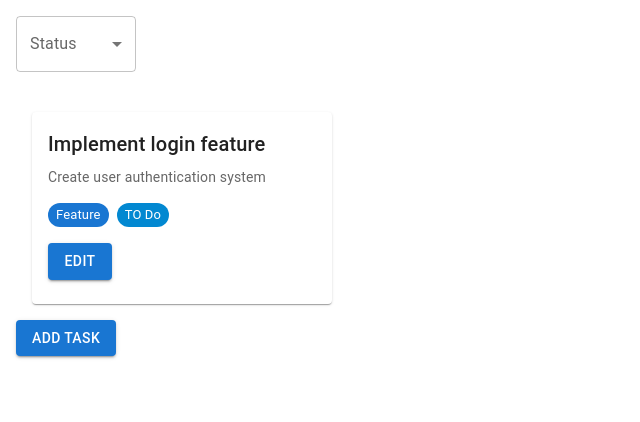
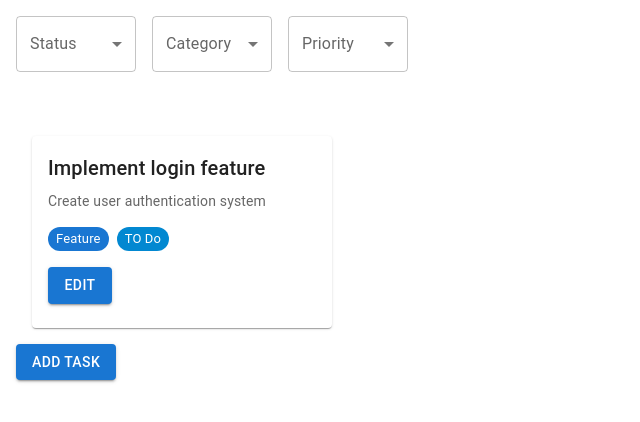
Before and after one commit to mcalexandretion/task-manager, a React (Vite) app: page / in a window 1280 px wide. Shown: the top 422 px of the page, without its empty margins (0-640 px from the left). Built offline with nearby package versions, Linux system fonts and the light colour scheme.

Commit message:
feat: add priority and category filters

```diff
--- a/src/components/TaskList.tsx
+++ b/src/components/TaskList.tsx
@@ -3,7 +3,7 @@ import { TaskContext } from '../context/TaskContext';
 import { TaskItem } from './TaskItem';
 import { Grid, FormControl, InputLabel, Select, MenuItem, Box, Button } from '@mui/material';
 import type { Task } from '../types/task';
-import {TaskStatus } from '../types/task';
+import {TaskStatus, TaskCategory, TaskPriority } from '../types/task';
 
 export const TaskList = () => {
   const taskContext = useContext(TaskContext);
@@ -19,6 +19,7 @@ export const TaskList = () => {
   return (
     <Box sx={{ p: 2 }}>
       <Box sx={{ display: 'flex', gap: 2, mb: 3, flexWrap: 'wrap' }}>
+        <Box sx={{ display: 'flex', gap: 2, mb: 3, flexWrap: 'wrap' }}>
   <FormControl sx={{ minWidth: 120 }}>
     <InputLabel>Status</InputLabel>
     <Select
@@ -31,7 +32,31 @@ export const TaskList = () => {
       ))}
     </Select>
   </FormControl>
-        {/* Можно добавить аналогичные селекторы для category и priority */}
+  <FormControl sx={{ minWidth: 120 }}>
+    <InputLabel>Category</InputLabel>
+    <Select
+      value={filters.category || ''}
+      onChange={(e) => setFilters({ ...filters, category: e.target.value as TaskCategory })}
+    >
+      <MenuItem value="">All</MenuItem>
+      {Object.values(TaskCategory).map(category => (
+        <MenuItem key={category} value={category}>{category}</MenuItem>
+      ))}
+    </Select>
+  </FormControl>
+  <FormControl sx={{ minWidth: 120 }}>
+    <InputLabel>Priority</InputLabel>
+    <Select
+      value={filters.priority || ''}
+      onChange={(e) => setFilters({ ...filters, priority: e.target.value as TaskPriority })}
+    >
+      <MenuItem value="">All</MenuItem>
+      {Object.values(TaskPriority).map(priority => (
+        <MenuItem key={priority} value={priority}>{priority}</MenuItem>
+      ))}
+    </Select>
+  </FormControl>
+</Box>
       </Box>
       <Grid container spacing={2}>
         {filteredTasks.map(task => (
```
Lines whose indentation alone changed are shown as unchanged.
